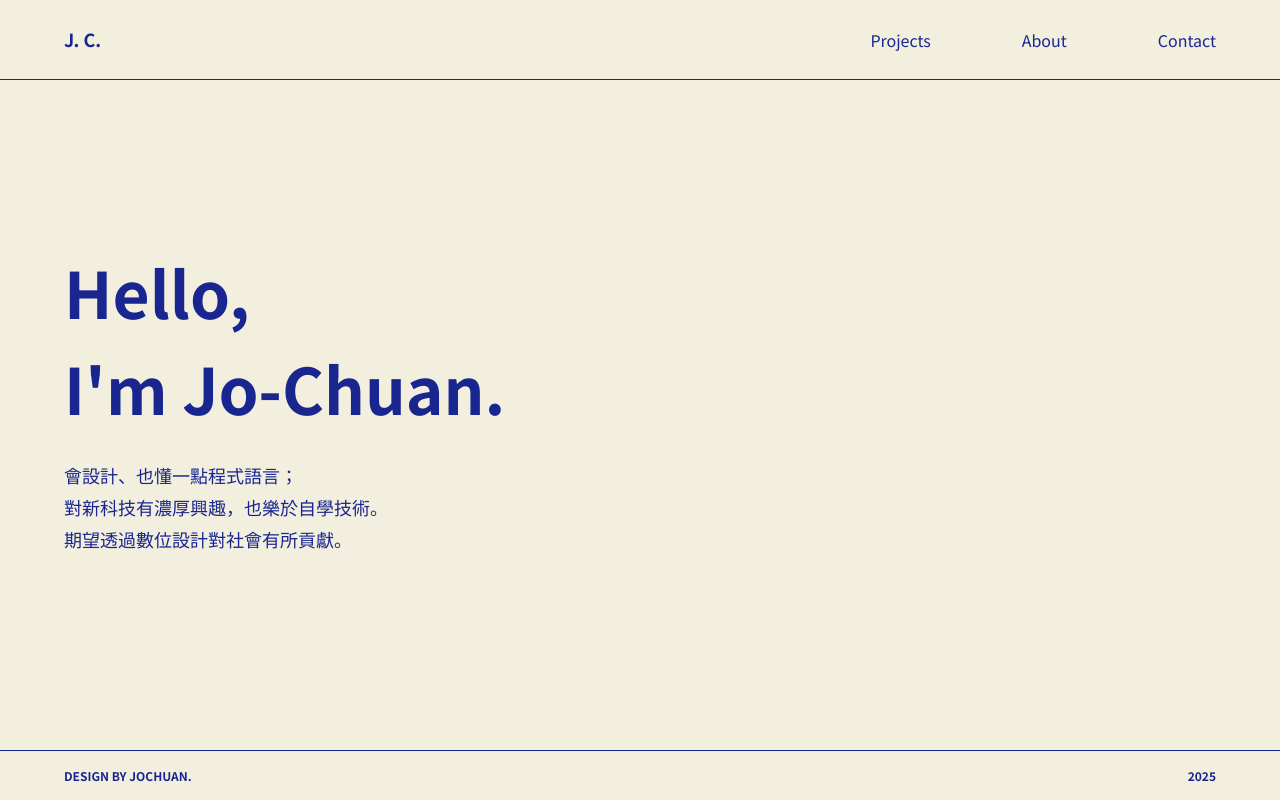
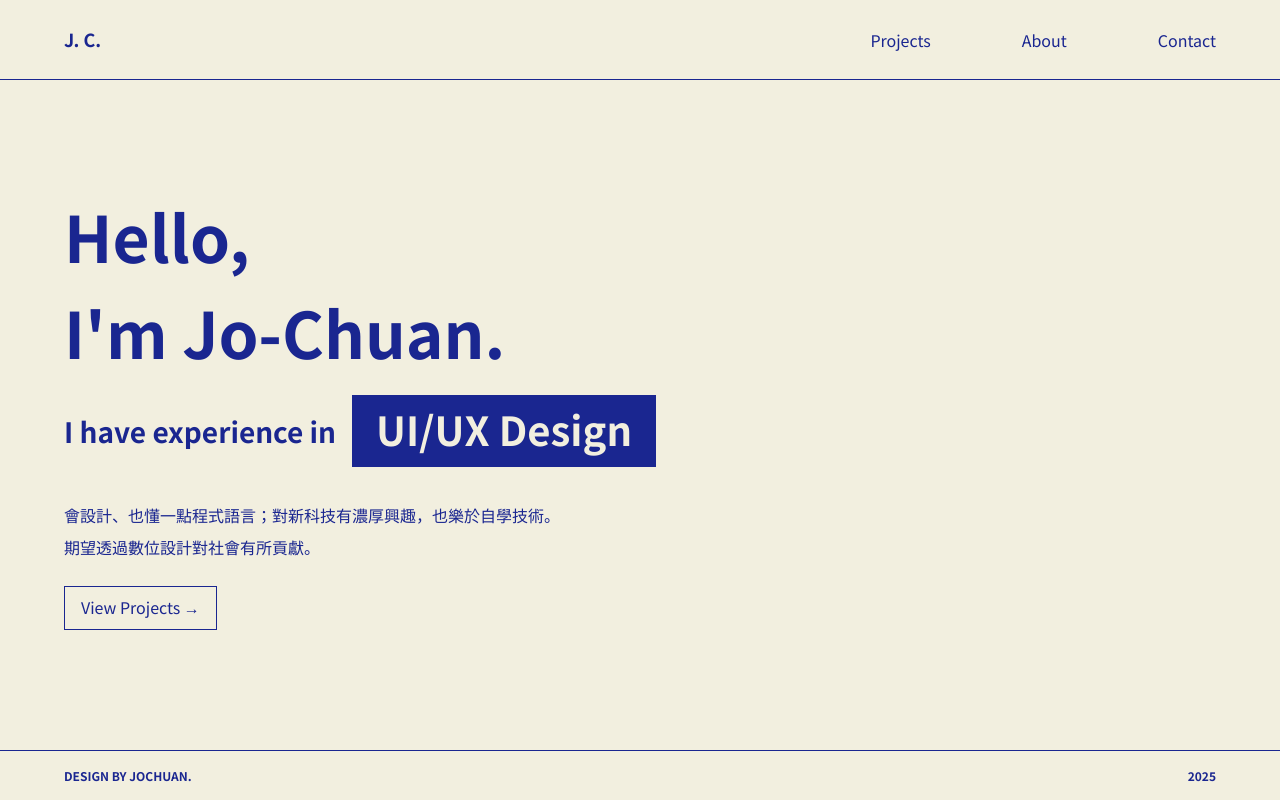
Before and after one commit to jochuany/jo-chuan-portfolio, a Next.js app: page / in a window 1280 px wide. Built offline with nearby package versions, Linux system fonts and the light colour scheme.

Commit message:
add rotating text and edit index layout
20251218

```diff
--- a/src/app/page.js
+++ b/src/app/page.js
@@ -1,4 +1,5 @@
 import Image from "next/image";
+import RotatingText from "@/components/RotatingText";
 
 
 export default function Home() {
@@ -6,11 +7,41 @@ export default function Home() {
     <>
       <div className="flex w-screen h-[calc(100vh-130px)] justify-center items-center text-brand-text bg-brand-bg">
 
-        <div className="flex w-[90%] justify-between">
+        <div className="flex flex-col w-[90%] mb-6">
 
-          <div className="w-full md:w-[65%] mb-8">
-            <div className="text-[48px] md:text-[64px] font-black">Hello, <br />I'm Jo-Chuan.</div>
-            <div className="text-[16px] md:text-[18px] font-medium leading-8 md:leading-8 mt-6">會設計、也懂一點程式語言；<br />對新科技有濃厚興趣，也樂於自學技術。<br />期望透過數位設計對社會有所貢獻。</div>
+          <div className="w-full text-[48px] md:text-[64px] font-black">
+            Hello, <br />I'm Jo-Chuan.
+          </div>
+
+          <div className="flex flex-col mt-4 md:flex-row justify-center items-start md:justify-start md:items-center">
+            <div className="text-[22px] md:text-[28px] font-black mb-2 md:mb-0">
+              I have experience in
+            </div>
+
+            <RotatingText
+              texts={['Digital Storytelling', 'UI/UX Design', 'Frontend Development', 'Media Psychology']}
+              mainClassName="md:ml-4 px-6 py-1 text-[28px] md:text-[40px] bg-brand-text text-brand-bg font-black overflow-hidden justify-center"
+              staggerFrom={"first"}
+              initial={{ y: "100%" }}
+              animate={{ y: 0 }}
+              exit={{ y: "-120%" }}
+              staggerDuration={0.025}
+              splitLevelClassName="overflow-hidden pb-1"
+              transition={{ type: "spring", damping: 50, stiffness: 800 }}
+              rotationInterval={3000}
+            />
+
+          </div>
+
+          <div>
+            <div className="text-[16px] font-medium leading-8 md:leading-8 my-8">
+              會設計、也懂一點程式語言；對新科技有濃厚興趣，也樂於自學技術。<br />期望透過數位設計對社會有所貢獻。
+            </div>
+
+            <a href="/projects" className="text-[16px] font-medium border border-brand-text px-4 pt-2 pb-2.5
+            hover:bg-brand-text hover:text-brand-bg transition-all duration-300 ease">
+              View Projects &#8594;
+            </a>
           </div>
 
         </div>
--- /dev/null
+++ b/src/components/RotatingText.js
@@ -0,0 +1,191 @@
+'use client';
+
+import { forwardRef, useCallback, useEffect, useImperativeHandle, useMemo, useState } from 'react';
+import { motion, AnimatePresence } from 'motion/react';
+
+function cn(...classes) {
+    return classes.filter(Boolean).join(' ');
+}
+
+const RotatingText = forwardRef((props, ref) => {
+    const {
+        texts,
+        transition = { type: 'spring', damping: 25, stiffness: 300 },
+        initial = { y: '100%', opacity: 0 },
+        animate = { y: 0, opacity: 1 },
+        exit = { y: '-120%', opacity: 0 },
+        animatePresenceMode = 'wait',
+        animatePresenceInitial = false,
+        rotationInterval = 2000,
+        staggerDuration = 0,
+        staggerFrom = 'first',
+        loop = true,
+        auto = true,
+        splitBy = 'characters',
+        onNext,
+        mainClassName,
+        splitLevelClassName,
+        elementLevelClassName,
+        ...rest
+    } = props;
+
+    const [currentTextIndex, setCurrentTextIndex] = useState(0);
+
+    const splitIntoCharacters = text => {
+        if (typeof Intl !== 'undefined' && Intl.Segmenter) {
+            const segmenter = new Intl.Segmenter('en', { granularity: 'grapheme' });
+            return Array.from(segmenter.segment(text), segment => segment.segment);
+        }
+        return Array.from(text);
+    };
+
+    const elements = useMemo(() => {
+        const currentText = texts[currentTextIndex];
+        if (splitBy === 'characters') {
+            const words = currentText.split(' ');
+            return words.map((word, i) => ({
+                characters: splitIntoCharacters(word),
+                needsSpace: i !== words.length - 1
+            }));
+        }
+        if (splitBy === 'words') {
+            return currentText.split(' ').map((word, i, arr) => ({
+                characters: [word],
+                needsSpace: i !== arr.length - 1
+            }));
+        }
+        if (splitBy === 'lines') {
+            return currentText.split('\n').map((line, i, arr) => ({
+                characters: [line],
+                needsSpace: i !== arr.length - 1
+            }));
+        }
+
+        return currentText.split(splitBy).map((part, i, arr) => ({
+            characters: [part],
+            needsSpace: i !== arr.length - 1
+        }));
+    }, [texts, currentTextIndex, splitBy]);
+
+    const getStaggerDelay = useCallback(
+        (index, totalChars) => {
+            const total = totalChars;
+            if (staggerFrom === 'first') return index * staggerDuration;
+            if (staggerFrom === 'last') return (total - 1 - index) * staggerDuration;
+            if (staggerFrom === 'center') {
+                const center = Math.floor(total / 2);
+                return Math.abs(center - index) * staggerDuration;
+            }
+            if (staggerFrom === 'random') {
+                const randomIndex = Math.floor(Math.random() * total);
+                return Math.abs(randomIndex - index) * staggerDuration;
+            }
+            return Math.abs(staggerFrom - index) * staggerDuration;
+        },
+        [staggerFrom, staggerDuration]
+    );
+
+    const handleIndexChange = useCallback(
+        newIndex => {
+            setCurrentTextIndex(newIndex);
+            if (onNext) onNext(newIndex);
+        },
+        [onNext]
+    );
+
+    const next = useCallback(() => {
+        const nextIndex = currentTextIndex === texts.length - 1 ? (loop ? 0 : currentTextIndex) : currentTextIndex + 1;
+        if (nextIndex !== currentTextIndex) {
+            handleIndexChange(nextIndex);
+        }
+    }, [currentTextIndex, texts.length, loop, handleIndexChange]);
+
+    const previous = useCallback(() => {
+        const prevIndex = currentTextIndex === 0 ? (loop ? texts.length - 1 : currentTextIndex) : currentTextIndex - 1;
+        if (prevIndex !== currentTextIndex) {
+            handleIndexChange(prevIndex);
+        }
+    }, [currentTextIndex, texts.length, loop, handleIndexChange]);
+
+    const jumpTo = useCallback(
+        index => {
+            const validIndex = Math.max(0, Math.min(index, texts.length - 1));
+            if (validIndex !== currentTextIndex) {
+                handleIndexChange(validIndex);
+            }
+        },
+        [texts.length, currentTextIndex, handleIndexChange]
+    );
+
+    const reset = useCallback(() => {
+        if (currentTextIndex !== 0) {
+            handleIndexChange(0);
+        }
+    }, [currentTextIndex, handleIndexChange]);
+
+    useImperativeHandle(
+        ref,
+        () => ({
+            next,
+            previous,
+            jumpTo,
+            reset
+        }),
+        [next, previous, jumpTo, reset]
+    );
+
+    useEffect(() => {
+        if (!auto) return;
+        const intervalId = setInterval(next, rotationInterval);
+        return () => clearInterval(intervalId);
+    }, [next, rotationInterval, auto]);
+
+    return (
+        <motion.span
+            className={cn('flex flex-wrap whitespace-pre-wrap relative', mainClassName)}
+            {...rest}
+            layout
+            transition={transition}
+        >
+            <span className="sr-only">{texts[currentTextIndex]}</span>
+            <AnimatePresence mode={animatePresenceMode} initial={animatePresenceInitial}>
+                <motion.span
+                    key={currentTextIndex}
+                    className={cn(splitBy === 'lines' ? 'flex flex-col w-full' : 'flex flex-wrap whitespace-pre-wrap relative')}
+                    layout
+                    aria-hidden="true"
+                >
+                    {elements.map((wordObj, wordIndex, array) => {
+                        const previousCharsCount = array.slice(0, wordIndex).reduce((sum, word) => sum + word.characters.length, 0);
+                        return (
+                            <span key={wordIndex} className={cn('inline-flex', splitLevelClassName)}>
+                                {wordObj.characters.map((char, charIndex) => (
+                                    <motion.span
+                                        key={charIndex}
+                                        initial={initial}
+                                        animate={animate}
+                                        exit={exit}
+                                        transition={{
+                                            ...transition,
+                                            delay: getStaggerDelay(
+                                                previousCharsCount + charIndex,
+                                                array.reduce((sum, word) => sum + word.characters.length, 0)
+                                            )
+                                        }}
+                                        className={cn('inline-block', elementLevelClassName)}
+                                    >
+                                        {char}
+                                    </motion.span>
+                                ))}
+                                {wordObj.needsSpace && <span className="whitespace-pre"> </span>}
+                            </span>
+                        );
+                    })}
+                </motion.span>
+            </AnimatePresence>
+        </motion.span>
+    );
+});
+
+RotatingText.displayName = 'RotatingText';
+export default RotatingText;
```
